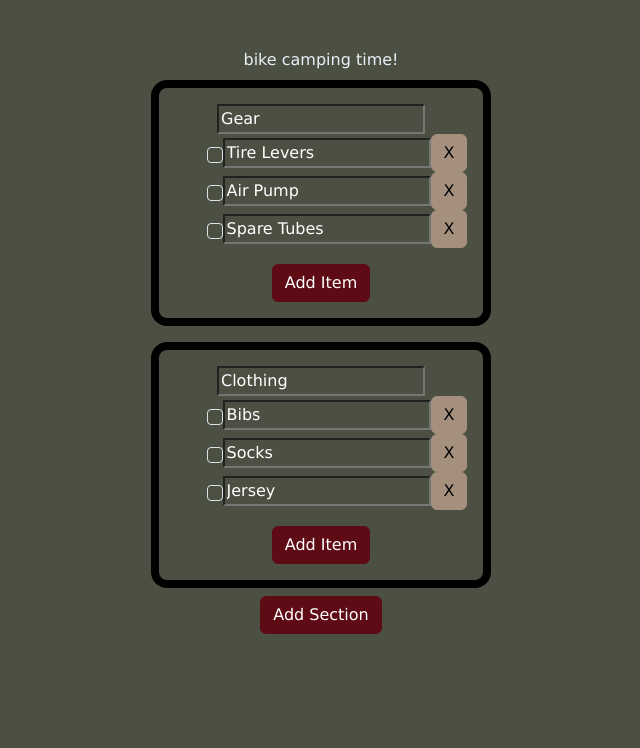
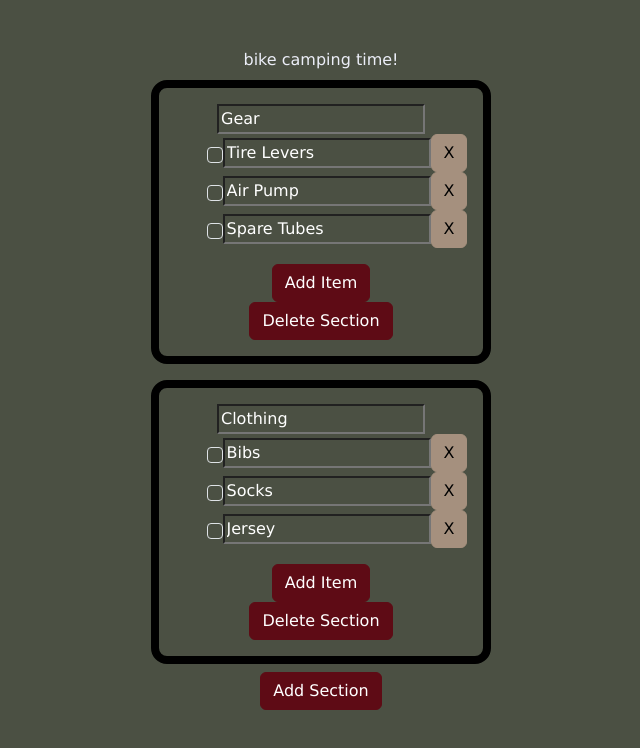
Before and after one commit to alec-georgoff/portfolio, a React (Create React App) app: page /bike-camping-planner in a window 1280 px wide. Shown: the top 748 px of the page, without its empty margins (319-959 px from the left). Built offline with nearby package versions, Linux system fonts and the light colour scheme.

Commit message:
Use ids for deletion

```diff
--- a/src/components/ListSection.tsx
+++ b/src/components/ListSection.tsx
@@ -3,9 +3,13 @@ import { Button, Form } from 'react-bootstrap';
 import BasicInput from './BasicInput';
 import { PackingListSection } from '../constants';
 
-const ListSection = (props: PackingListSection) => {
+interface ListSectionProps extends Omit<PackingListSection, 'id'> {
+    onRemove: () => void;
+}
+
+const ListSection = (props: ListSectionProps) => {
     // TODO: update state to pass even further up
-    const { title, items } = props;
+    const { title, items, onRemove } = props;
     const [currentItems, setCurrentItems] = useState<string[]>(items);
     const [sectionTitle, setSectionTitle] = useState<string>(title);
 
@@ -52,6 +56,9 @@ const ListSection = (props: PackingListSection) => {
             <Button variant="primary" onClick={addItem}>
                 Add Item
             </Button>
+            <Button variant="primary" onClick={onRemove}>
+                Delete Section
+            </Button>
         </div>
     );
 };
--- a/src/constants.ts
+++ b/src/constants.ts
@@ -186,21 +186,19 @@ export interface PackingList {
 }
 
 export interface PackingListSection {
+    id: string;
     title: string;
     items: string[];
 }
 
-export const NEW_SECTION: PackingListSection = {
-    title: 'New Section',
-    items: [],
-};
-
 export const DEFAULT_SECTIONS: PackingListSection[] = [
     {
+        id: crypto.randomUUID(),
         title: 'Gear',
         items: ['Tire Levers', 'Air Pump', 'Spare Tubes'],
     },
     {
+        id: crypto.randomUUID(),
         title: 'Clothing',
         items: ['Bibs', 'Socks', 'Jersey'],
     },
--- a/src/routes/BikeCampingPlanner.tsx
+++ b/src/routes/BikeCampingPlanner.tsx
@@ -1,23 +1,33 @@
 import { useState } from 'react';
 import ListSection from '../components/ListSection';
 import { Button } from 'react-bootstrap';
-import {
-    DEFAULT_SECTIONS,
-    NEW_SECTION,
-    PackingListSection,
-} from '../constants';
+import { DEFAULT_SECTIONS, PackingListSection } from '../constants';
 
 const BikeCampingPlanner = () => {
     const [sections, setSections] =
         useState<PackingListSection[]>(DEFAULT_SECTIONS);
 
-    const addSection = () => setSections(sections.concat(NEW_SECTION));
+    const addSection = () =>
+        setSections(
+            sections.concat({
+                id: crypto.randomUUID(),
+                title: 'New Section',
+                items: [],
+            })
+        );
+    const removeSection = (id: string) =>
+        setSections(sections.filter((s) => s.id !== id));
 
     return (
         <div>
             <span>bike camping time!</span>
-            {sections.map((s, i) => (
-                <ListSection key={`key${i}`} title={s.title} items={s.items} />
+            {sections.map((s) => (
+                <ListSection
+                    key={s.id}
+                    title={s.title}
+                    items={s.items}
+                    onRemove={() => removeSection(s.id)}
+                />
             ))}
             <Button variant="primary" onClick={addSection}>
                 Add Section
```
